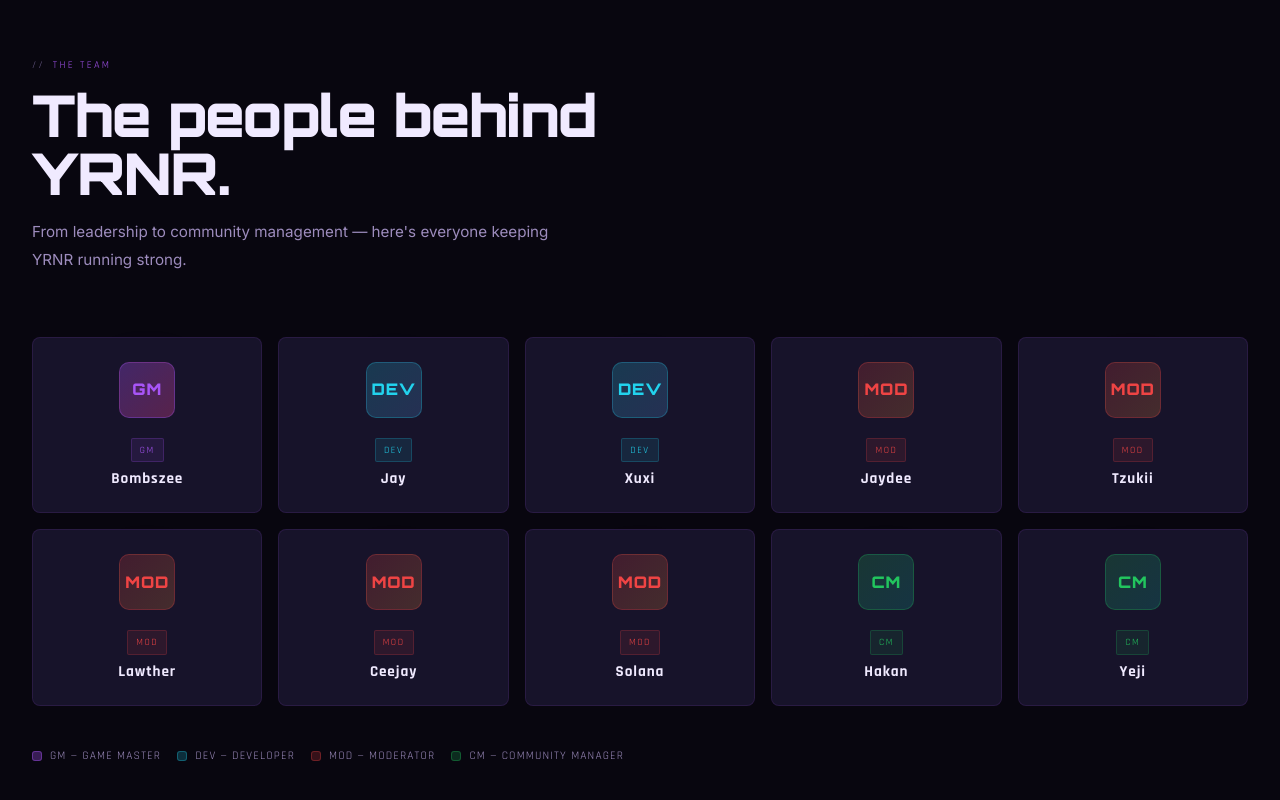
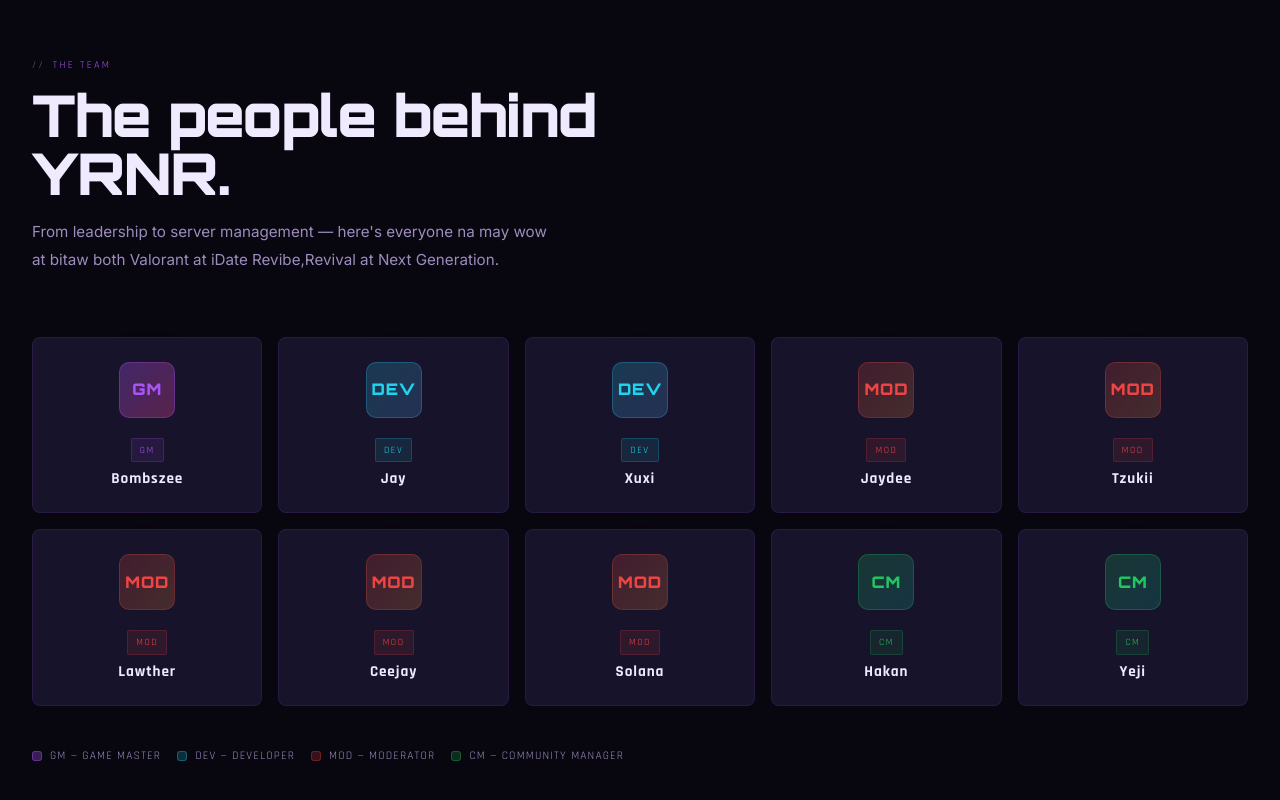
Before and after one commit to jaywebmaster/my-portfolio, a Next.js app: page / in a window 1280 px wide. Shown: the part 3623-4423 px from the top of the page. Built offline with nearby package versions, Linux system fonts and the light colour scheme.

Commit message:
changed text on members

```diff
--- a/app/page.tsx
+++ b/app/page.tsx
@@ -557,7 +557,7 @@ export default function YRNRPage() {
           <div className="rv">
             <div className="sec-label">the team</div>
             <h2 className="sec-h2">The people behind<br />YRNR.</h2>
-            <p className="sec-sub">From leadership to community management — here's everyone keeping YRNR running strong.</p>
+            <p className="sec-sub">From leadership to server management — here's everyone na may wow at bitaw both Valorant at iDate Revibe,Revival at Next Generation.</p>
           </div>
           <div className="rv members-grid">
             {[
```
